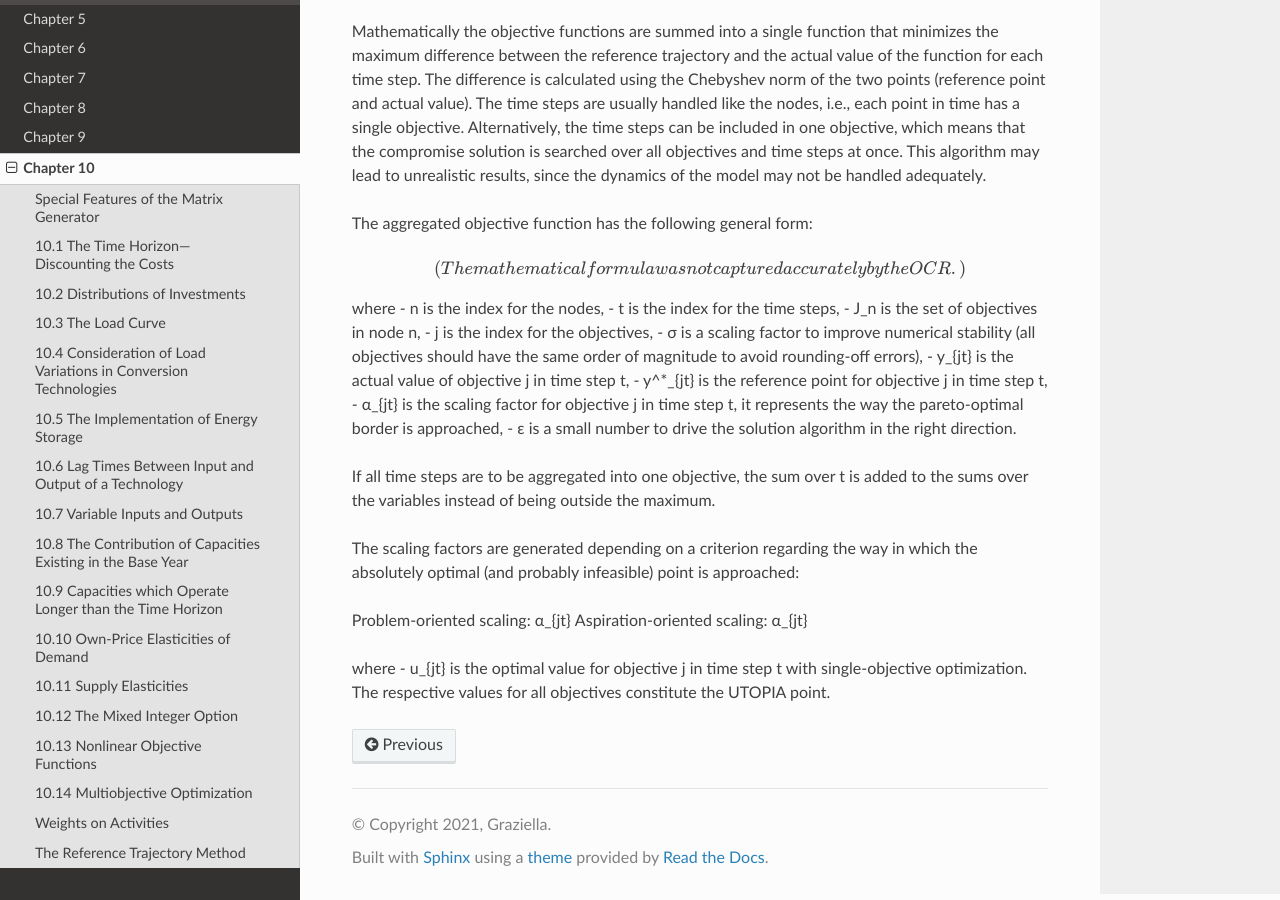
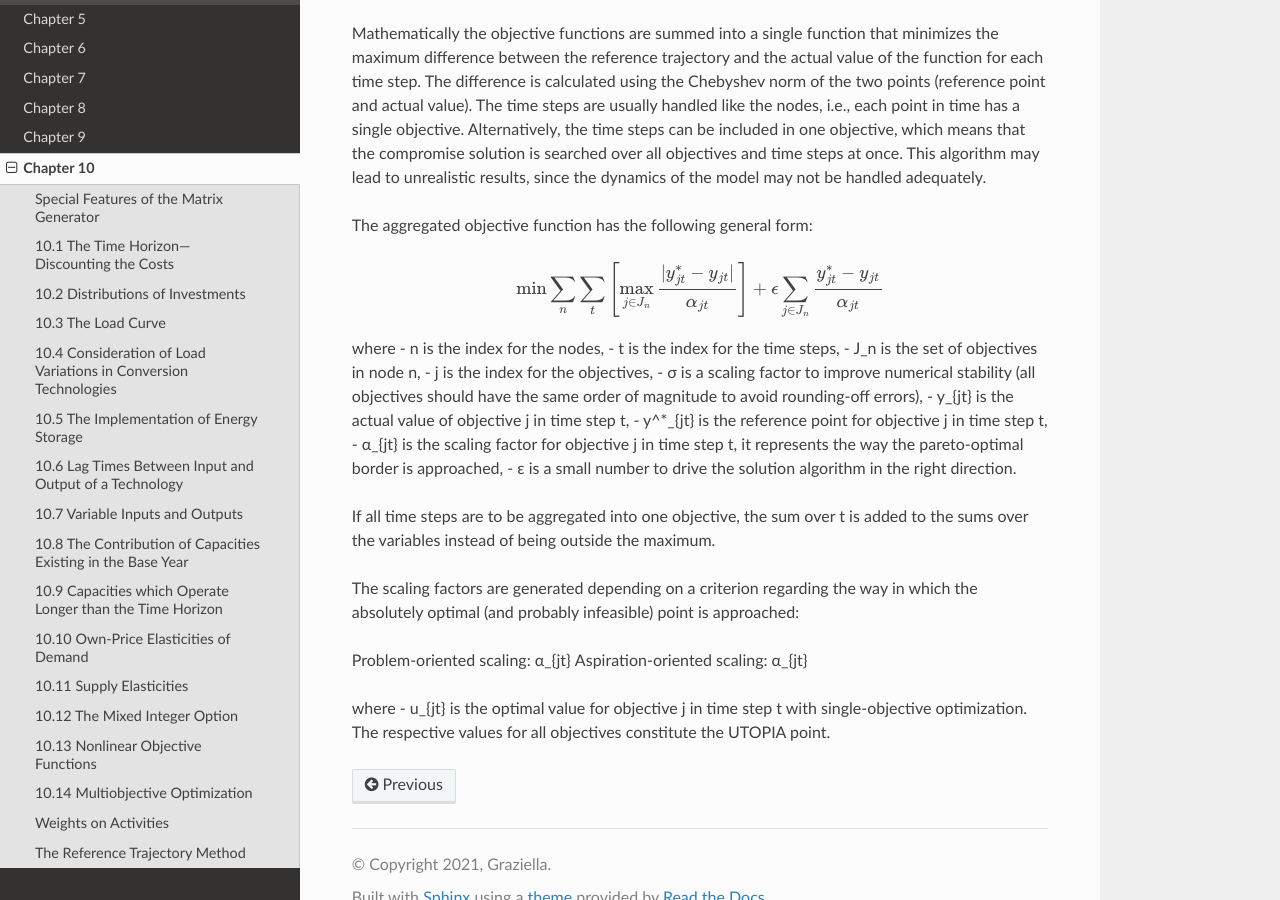
Before and after one commit to mbbenticha/MESSAGEdoc, a Sphinx documentation site: the page built from docs/source/message_10_mxg.rst, in a window 1280 px wide and 900 px high, scrolled down 9032 px. Built offline with Sphinx 7.4.7 and the Read the Docs theme 2.0.0, drawn with Linux system fonts in a browser that asks for light colours.

Commit message:
Update message_10_mxg.rst

```diff
--- a/docs/source/message_10_mxg.rst
+++ b/docs/source/message_10_mxg.rst
@@ -351,7 +351,7 @@ may not be handled adequately.
 The aggregated objective function has the following general form:
 
 .. math::
-    (The mathematical formula was not captured accurately by the OCR.)
+    \min \sum_{n} \sum_{t} \left[ \max_{j \in J_n} \frac{|y_{jt}^* - y_{jt}|}{\alpha_{jt}} \right] + \epsilon \sum_{j \in J_n} \frac{y_{jt}^* - y_{jt}}{\alpha_{jt}}
 
 where
 - n is the index for the nodes,
```
